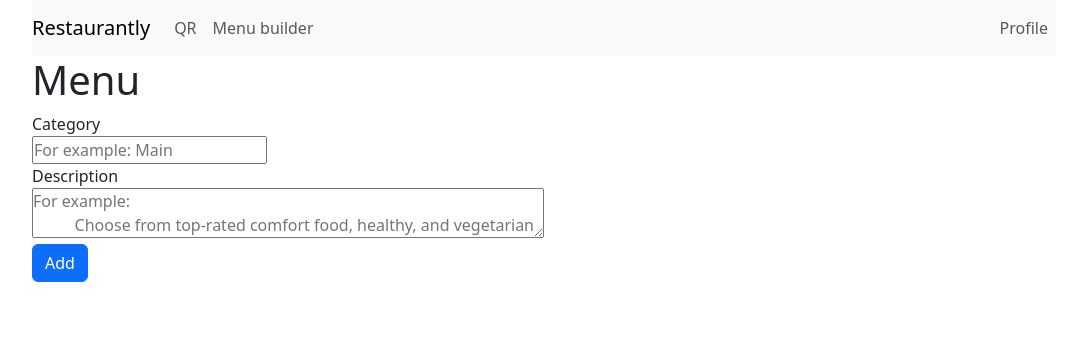
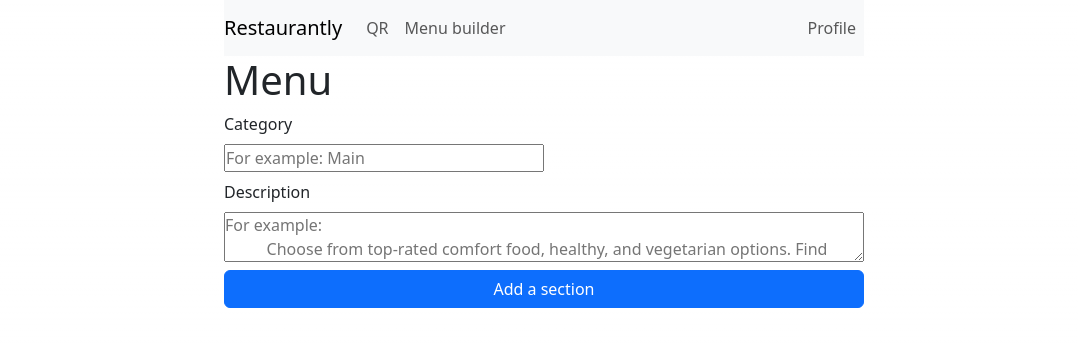
Before and after one commit to himido-tech/restaurantly.app, a Next.js app: page /menu in a window 1280 px wide. Shown: the top 346 px of the page, without its empty margins (96-1174 px from the left). Built offline with nearby package versions, Linux system fonts and the light colour scheme.

Commit message:
fix form layout

```diff
--- a/app/layout.module.css
+++ b/app/layout.module.css
@@ -1,4 +1,4 @@
 .body {
     margin: 0 auto;
-    width: 80%;
+    width: 50%;
 }
--- a/app/menu/page.tsx
+++ b/app/menu/page.tsx
@@ -3,37 +3,33 @@
 import { useForm, SubmitHandler } from "react-hook-form";
 
 type Inputs = {
-  example: string,
-  exampleRequired: string,
+  category: string,
+  description: string,
 };
 
 export default function Menu() {
   const { register, handleSubmit, watch, formState: { errors } } = useForm<Inputs>();
   const onSubmit: SubmitHandler<Inputs> = data => console.log(data);
 
-  console.log(watch("example")) // watch input value by passing the name of it
-
   return (
     /* "handleSubmit" will validate your inputs before invoking "onSubmit" */
     <main>
       <h1>Menu</h1>
       <form onSubmit={handleSubmit(onSubmit)}>
-        <label>Category</label>
-        <div className="form-group">
+        <div className="d-grid gap-2">
+          <label>Category</label>
           {/* register your input into the hook by invoking the "register" function */}
-          <input placeholder="For example: Main" {...register("example")} />
-        </div>
-        <label>Description</label>
-        <div className="form-group">
+          <input className="w-50" placeholder="For example: Main" {...register("category")} />
+          <label>Description</label>
           {/* include validation with required or other standard HTML validation rules */}
-          <textarea className="w-50"{...register("exampleRequired", { required: true })} placeholder="For example:
+          <textarea {...register("description", { required: false })} placeholder="For example:
           Choose from top-rated comfort food, healthy, and vegetarian options. Find your meal now!" />
           {/* errors will return when field validation fails  */}
-          {errors.exampleRequired && <span>This field is required</span>}
+          {errors.category && <span>This field is required</span>}
+
+          <button type="submit" className="btn btn-primary">Add a section</button>
         </div>
-
-        <button type="submit" className="btn btn-primary">Add</button>
       </form>
-    </main>
+    </main >
   );
 }
```
